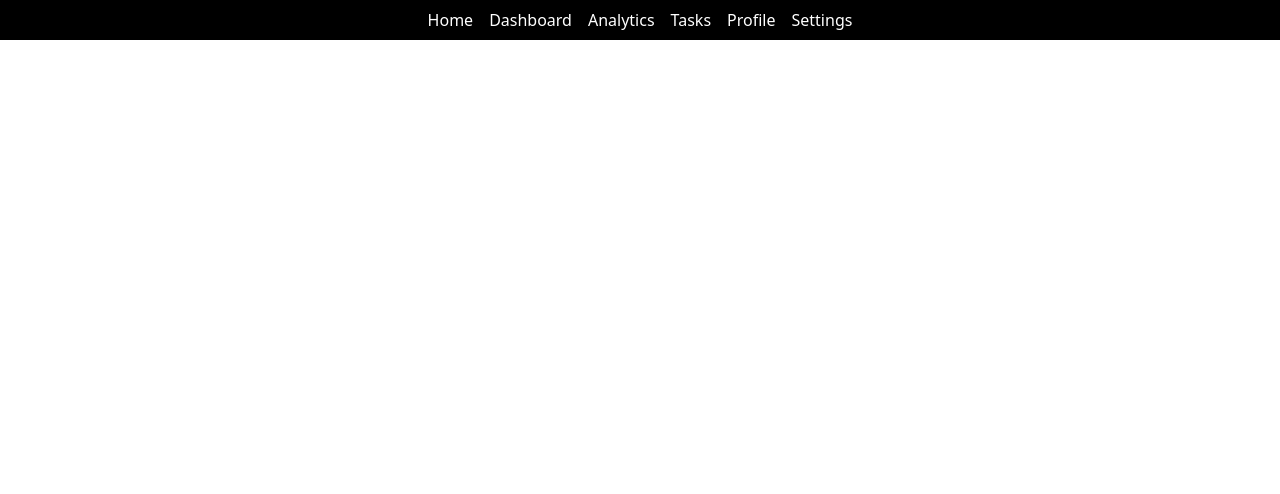
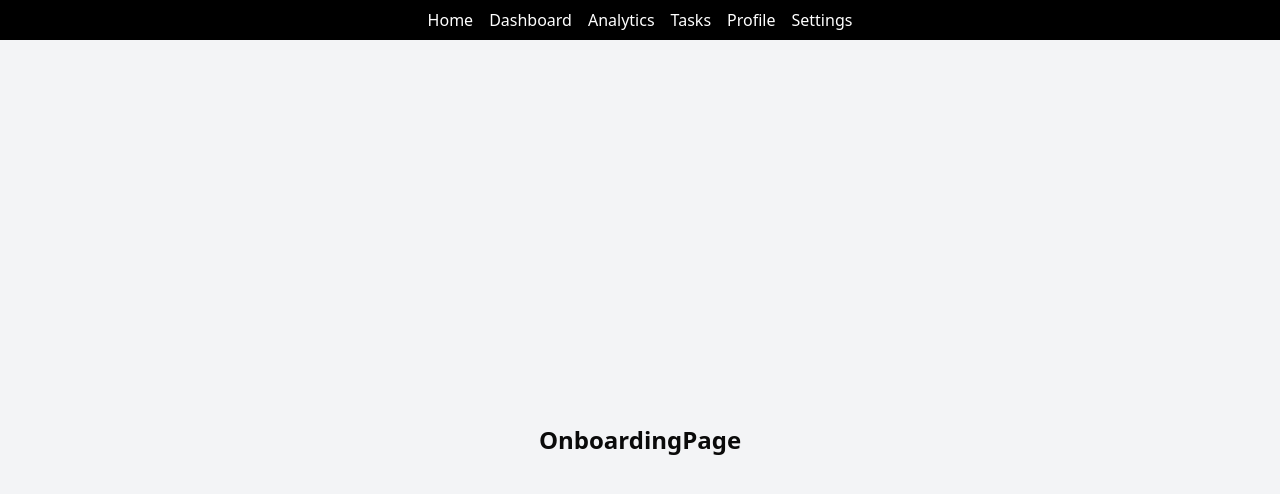
Before and after one commit to TeamElite1/Harmoniq-web, a Next.js app: page / in a window 1280 px wide. Before the commit this address had no page. Shown: the top 494 px of the page. Built offline with nearby package versions, Linux system fonts and the light colour scheme.

Commit message:
chore: removed AuthGuard from Layout.tsx

```diff
--- a/src/app/layout.tsx
+++ b/src/app/layout.tsx
@@ -2,7 +2,6 @@ import type { Metadata } from "next";
 import { Geist, Geist_Mono } from "next/font/google";
 import "./globals.css";
 import Navbar from "@/components/Navbar";
-import AuthGuard from "@/components/AuthGuard";
 
 const geistSans = Geist({
   variable: "--font-geist-sans",
@@ -30,7 +29,7 @@ export default function RootLayout({
         className={`${geistSans.variable} ${geistMono.variable} antialiased`}
       >
         <Navbar />
-        <AuthGuard>{children}</AuthGuard>
+        {children}
       </body>
     </html>
   );
```
